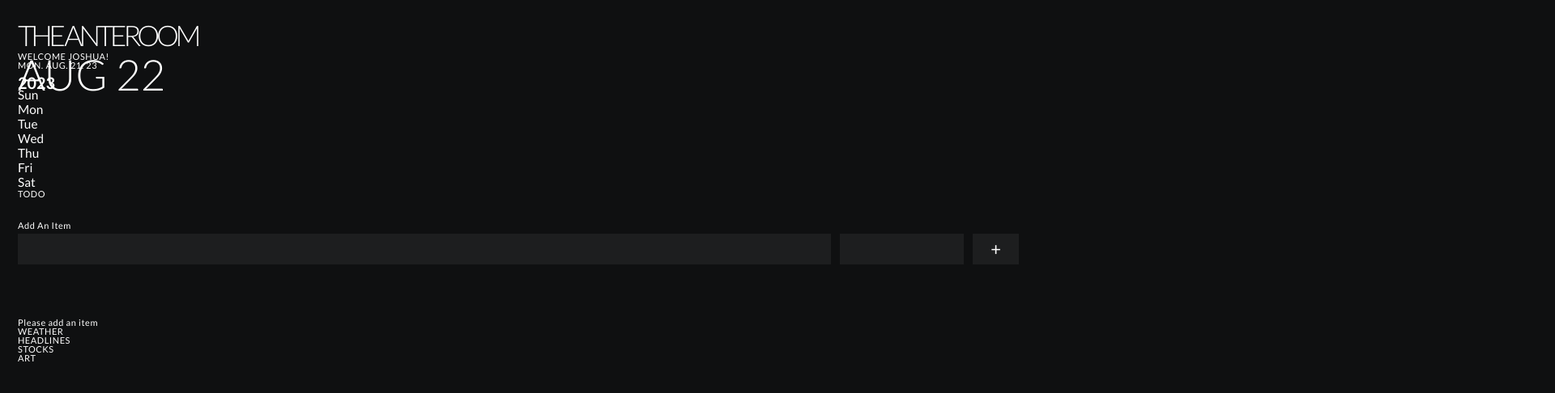
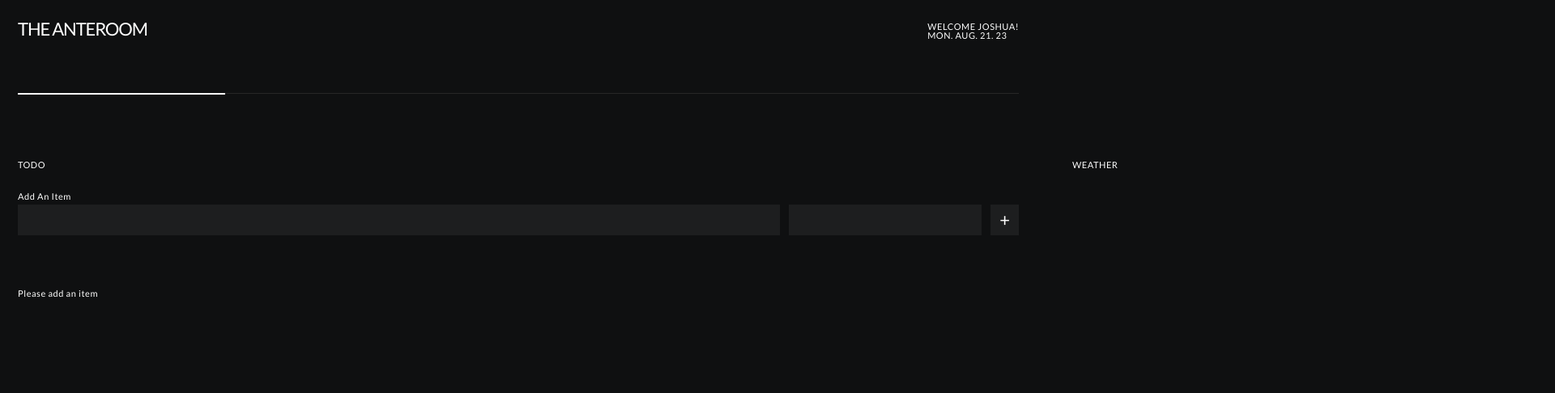
Before and after one commit to JoshuaIsADev/The-Anteroom-v2, a React (Create React App) app: page / in a window 1280 px wide. Shown: the top 486 px of the page at 81% size, 1920 px wide, since content can reach past the window. Built offline with nearby package versions, Linux system fonts and the light colour scheme.

Commit message:
made hr slider functional

```diff
--- a/src/App.js
+++ b/src/App.js
@@ -12,13 +12,25 @@ function App() {
   return (
     <>
       <Navbar />
+      <main className='components'>
         {/* <GoogleSearch /> */}
-      <Calendar />
+        {/* <Calendar /> */}
+        <section className='component-card'>
           <ToDo />
+        </section>
+        <section className='component-card'>
           <Weather />
+        </section>
+        <section className='component-card'>
           <Headlines />
+        </section>
+        <section className='component-card'>
           <Stocks />
+        </section>
+        <section className='component-card'>
           <Art />
+        </section>
+      </main>
     </>
   );
 }
--- a/src/components/Navbar.js
+++ b/src/components/Navbar.js
@@ -1,10 +1,52 @@
+import { useState, useEffect } from 'react';
+import '../index.css';
+
+function Scroller() {
+  const initialLeftPercentage =
+    parseFloat(sessionStorage.getItem('leftPercentage')) || 25;
+  const [scrollLeftPercentage, setScrollLeftPercentage] = useState(
+    initialLeftPercentage
+  );
+
+  const handleScroll = () => {
+    const scrollPosition = window.scrollX;
+    const containerWidth =
+      document.documentElement.scrollWidth - window.innerWidth;
+    const newLeftPercentage = (scrollPosition / containerWidth) * 75;
+    setScrollLeftPercentage(newLeftPercentage);
+    sessionStorage.setItem('leftPercentage', newLeftPercentage);
+  };
+
+  useEffect(() => {
+    window.addEventListener('scroll', handleScroll);
+    return () => {
+      window.removeEventListener('scroll', handleScroll);
+    };
+  }, []);
+
+  const hrIndicatorStyle = {
+    left: `${scrollLeftPercentage}%`,
+  };
+
+  return <hr className='hr-indicator' style={hrIndicatorStyle} />;
+
+  // )
+}
+
 function Navbar() {
   return (
-    <nav>
-      <h1>The Anteroom</h1>
-      <div>
-        <h2>Welcome Joshua!</h2>
-        <h2>Mon. Aug. 21. 23</h2>
+    <nav className='container nav-app'>
+      <div className='nav-title'>
+        <h1>The Anteroom</h1>
+        <div>
+          <h2>Welcome Joshua!</h2>
+          <h2>Mon. Aug. 21. 23</h2>
+        </div>
+      </div>
+      <div className='nav-scroller'>
+        <Scroller />
+        {/* <hr className='hr-indicator' /> */}
+        <hr className='hr-slider' />
       </div>
     </nav>
   );
--- a/src/components/ToDo.js
+++ b/src/components/ToDo.js
@@ -59,7 +59,7 @@ function Form({ onAddItems }) {
   }
 
   return (
-    <section className='container'>
+    <>
       <form onSubmit={handleSubmit}>
         <h5 className='todo-form-title'>Add An Item</h5>
         <div className='todo-form'>
@@ -79,7 +79,7 @@ function Form({ onAddItems }) {
           <button>+</button>
         </div>
       </form>
-    </section>
+    </>
   );
 }
 
@@ -101,7 +101,7 @@ function ToDoList({ items, onDeleteItem, onToggleItem }) {
 function Item({ item, onDeleteItem, onToggleItem }) {
   return (
     <>
-      <hr />
+      <hr className='hr-todo' />
       <li className='checkbox-container'>
         <label>
           <input
@@ -122,7 +122,7 @@ function Item({ item, onDeleteItem, onToggleItem }) {
           &times;
         </button>
       </li>
-      <hr />
+      <hr className='hr-todo' />
     </>
   );
 }
--- a/src/index.css
+++ b/src/index.css
@@ -7,17 +7,17 @@ html {
   font-size: 11px;
   color: #fff;
   background-color: #0f1011;
+  overscroll-behavior: contain;
 }
 
 body {
-  padding: 2rem;
 }
 
 h1 {
-  font-size: 3.2rem;
-  font-weight: 300;
+  font-size: 2rem;
+  font-weight: 500;
   text-transform: uppercase;
-  letter-spacing: -0.4rem;
+  letter-spacing: -0.1rem;
 }
 
 h2 {
@@ -83,7 +83,7 @@ input[type='checkbox'] {
 }
 
 button {
-  padding: 0 2rem;
+  padding: 0 1rem;
   font-size: 2rem;
   border: none;
   border-radius: 0px;
@@ -91,14 +91,54 @@ button {
 }
 
 hr {
-  position: absolute;
-  margin-left: 2rem;
-  margin-right: 2rem;
-  margin-top: -1.3rem;
+  /* left: 0;
+  right: 0;
+  border: 0.5px solid rgb(39, 39, 39);
+  border-bottom: none; */
+}
+
+.hr-slider {
   left: 0;
   right: 0;
   border: 0.5px solid rgb(39, 39, 39);
   border-bottom: none;
+}
+
+.hr-indicator {
+  width: 20%;
+  border: none;
+  height: 2px;
+  color: #fff;
+  background-color: #fff;
+  position: absolute;
+  margin-left: 2rem;
+  margin-right: 2rem;
+  top: 10.45rem;
+}
+
+.hr-todo {
+  position: absolute;
+  left: 0;
+  right: 0;
+  border: 0.5px solid rgb(39, 39, 39);
+  border-bottom: none;
+  margin-left: 2rem;
+  margin-right: 2rem;
+  margin-top: -1.3rem;
+}
+
+.nav-app {
+  position: fixed;
+  top: 0;
+  left: 0;
+  padding: 2rem;
+}
+
+.nav-title {
+  display: flex;
+  justify-content: space-between;
+  align-items: flex-end;
+  margin-bottom: 6rem;
 }
 
 .button-delete {
@@ -107,6 +147,7 @@ hr {
 }
 
 .checkbox-container {
+  position: relative;
   padding-left: 3rem;
   margin-bottom: 2.5rem;
   display: flex;
@@ -117,7 +158,7 @@ hr {
 .checkbox {
   position: absolute;
   margin-top: 0.3rem;
-  left: 2rem;
+  left: -1.5rem;
   height: 1rem;
   width: 2rem;
   border: 1px solid rgb(96, 96, 96);
@@ -131,13 +172,30 @@ hr {
   text-align: center;
   line-height: 1.8rem;
   transform: scale(0);
-  transition: transform 0.1s ease;
+  transition: transform 0.05s ease;
 }
 
 input[type='checkbox']:checked + .checkbox::after {
   transform: scale(1);
   height: 1rem;
   background-color: #fff;
+}
+
+.components {
+  display: grid;
+  gap: 2rem;
+  grid-auto-flow: column;
+  grid-auto-columns: 100%;
+  /* overflow-x: auto; */
+  /* overscroll-behavior-inline: contain; */
+  /* overflow: auto; */
+  height: 100vh;
+}
+
+.component-card {
+  margin-top: 16rem;
+  width: 100%;
+  padding: 2rem;
 }
 
 .container {
@@ -160,7 +218,7 @@ input[type='checkbox']:checked + .checkbox::after {
 }
 
 .todo-input-qty {
-  width: 15%;
+  width: 25%;
 }
 
 .todo-list {
@@ -174,3 +232,15 @@ input[type='checkbox']:checked + .checkbox::after {
 }
 
 /* test */
+.snaps-inline {
+  scroll-snap-type: inline mandatory;
+  scroll-padding-inline: 2rem;
+}
+
+.snaps-inline > * {
+  scroll-snap-align: start;
+}
+
+/* ::-webkit-scrollbar {
+  width: 1rem
+} */
```
Lines whose indentation alone changed are shown as unchanged.
